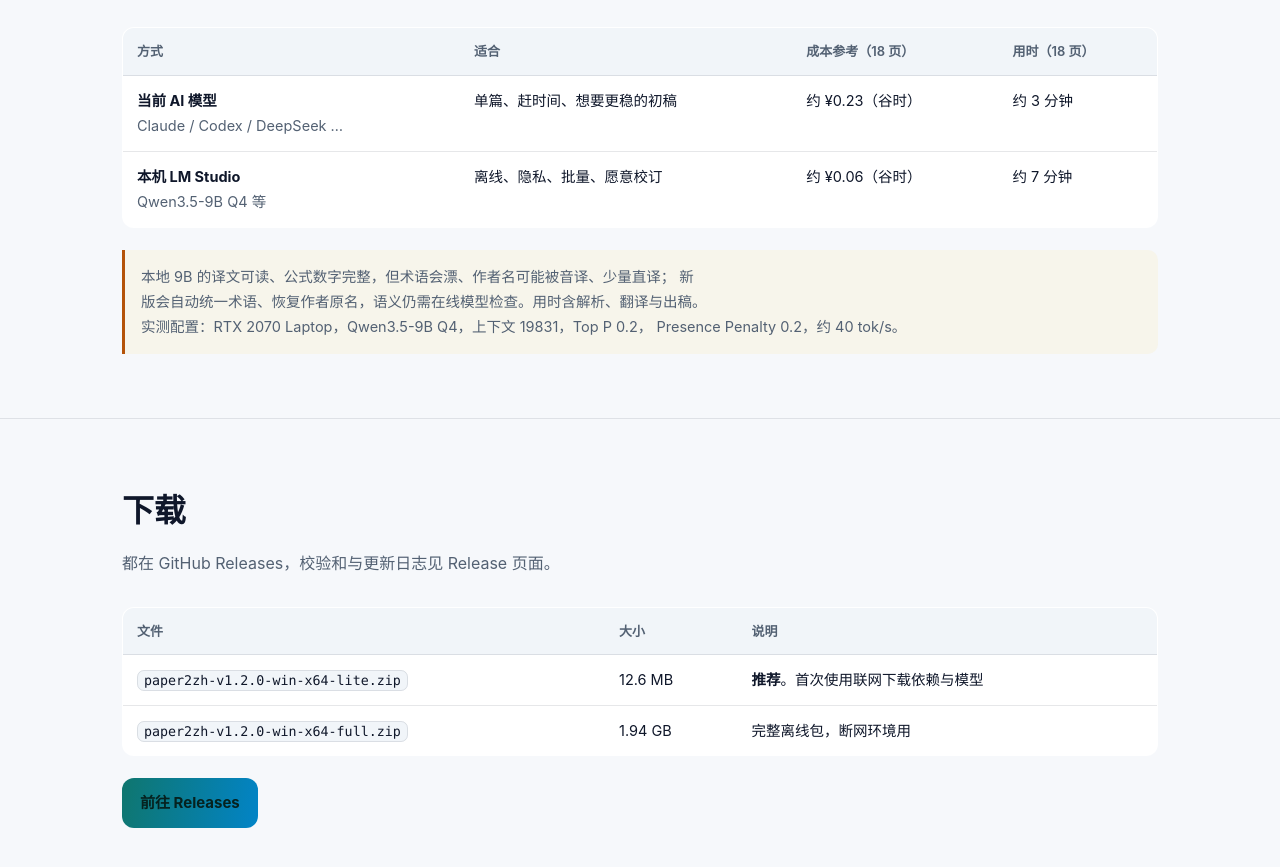
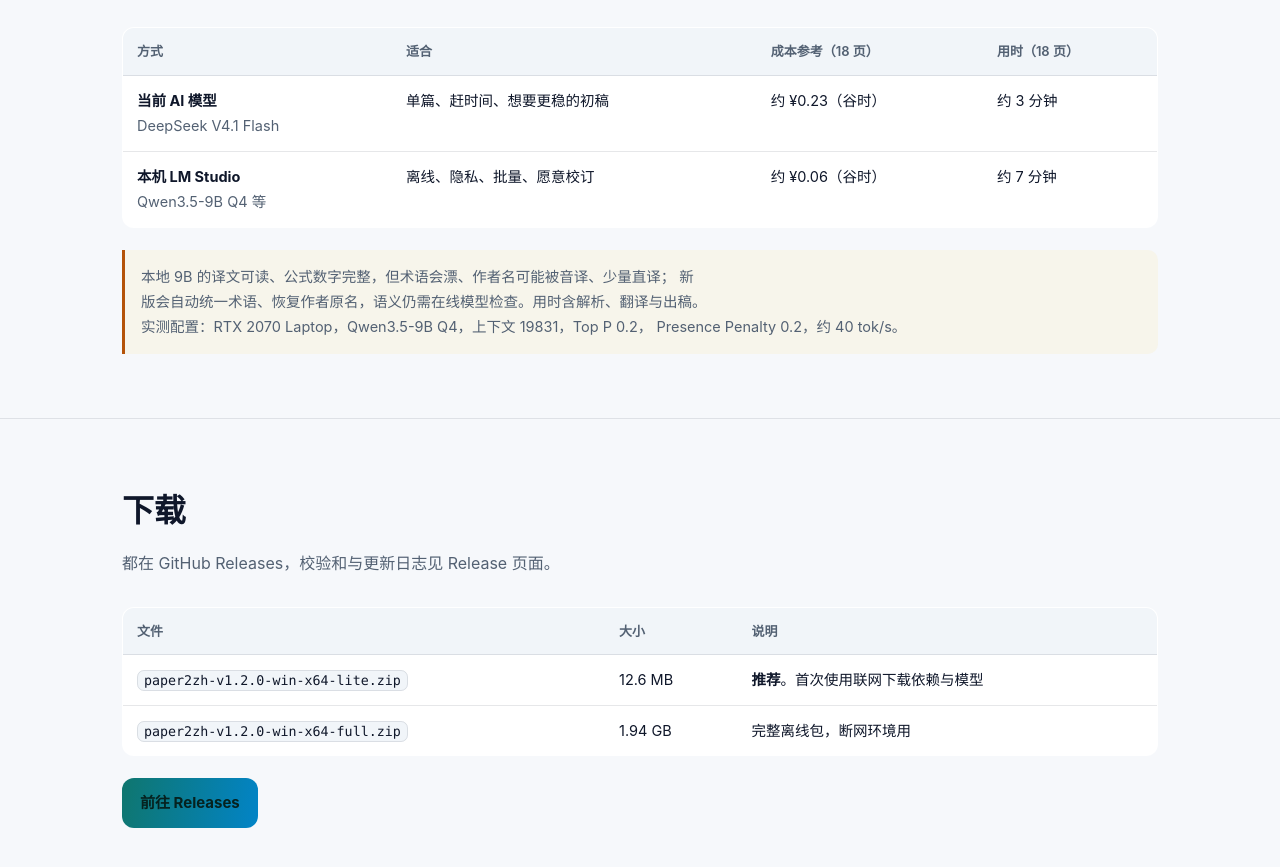
Before and after one commit to Hyp3rY/paper2zh, a plain HTML site: page docs/index.html in a window 1280 px wide. Shown: the part 3127-3994 px from the top of the page. Drawn offline with Linux system fonts and the light colour scheme.

Commit message:
docs: update online model label to DeepSeek V4.1 Flash

```diff
--- a/docs/index.html
+++ b/docs/index.html
@@ -352,7 +352,7 @@
       <thead><tr><th>方式</th><th>适合</th><th>成本参考（18 页）</th><th>用时（18 页）</th></tr></thead>
       <tbody>
         <tr>
-          <td><b>当前 AI 模型</b><br><span style="color:var(--muted)">Claude / Codex / DeepSeek …</span></td>
+          <td><b>当前 AI 模型</b><br><span style="color:var(--muted)">DeepSeek V4.1 Flash</span></td>
           <td>单篇、赶时间、想要更稳的初稿</td>
           <td>约 ¥0.23（谷时）</td>
           <td>约 3 分钟</td>
```
